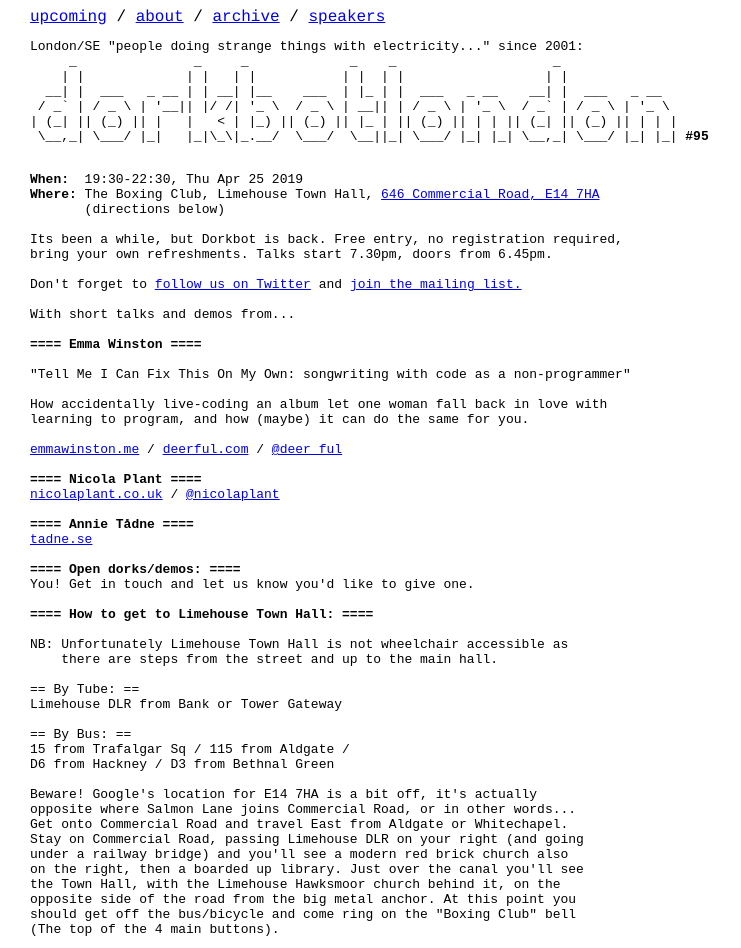
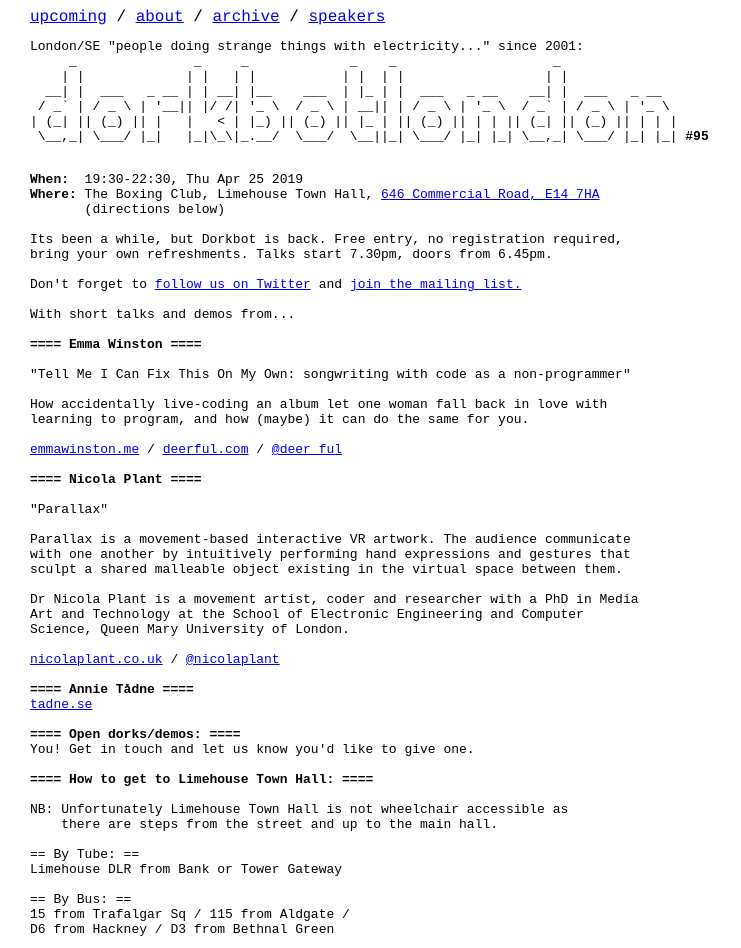
Before and after one commit to dorkbotlondon/dorkbotlondon.github.io, a Jekyll site: the page built from _posts/2019-04-25-95.html, in a window 1280 px wide, cut to the strip 0-948 px from the top of the page. Shown: the whole strip, without its empty margins (0-741 px from the left). Built offline with Jekyll 4.4.1, drawn with Linux system fonts in a browser that asks for light colours; Markdown is read by kramdown in place of the engine named in the settings; a script that is not in the unit is left out.

Commit message:
Add Nicola Plant's blurb

```diff
--- a/_posts/2019-04-25-95.html
+++ b/_posts/2019-04-25-95.html
@@ -27,6 +27,17 @@ learning to program, and how (maybe) it can do the same for you.
 <a href="https://emmawinston.me/">emmawinston.me</a> / <a href="http://deerful.com/">deerful.com</a> / <a href="https://twitter.com/deer_ful">@deer_ful</a>
 
 <b>==== Nicola Plant ====</b>
+
+"Parallax"
+
+Parallax is a movement-based interactive VR artwork. The audience communicate
+with one another by intuitively performing hand expressions and gestures that
+sculpt a shared malleable object existing in the virtual space between them.
+
+Dr Nicola Plant is a movement artist, coder and researcher with a PhD in Media
+Art and Technology at the School of Electronic Engineering and Computer
+Science, Queen Mary University of London.
+
 <a href="http://nicolaplant.co.uk/">nicolaplant.co.uk</a> / <a href="https://twitter.com/nicolaplant">@nicolaplant</a>
 
 <b>==== Annie Tådne ====</b>
```
